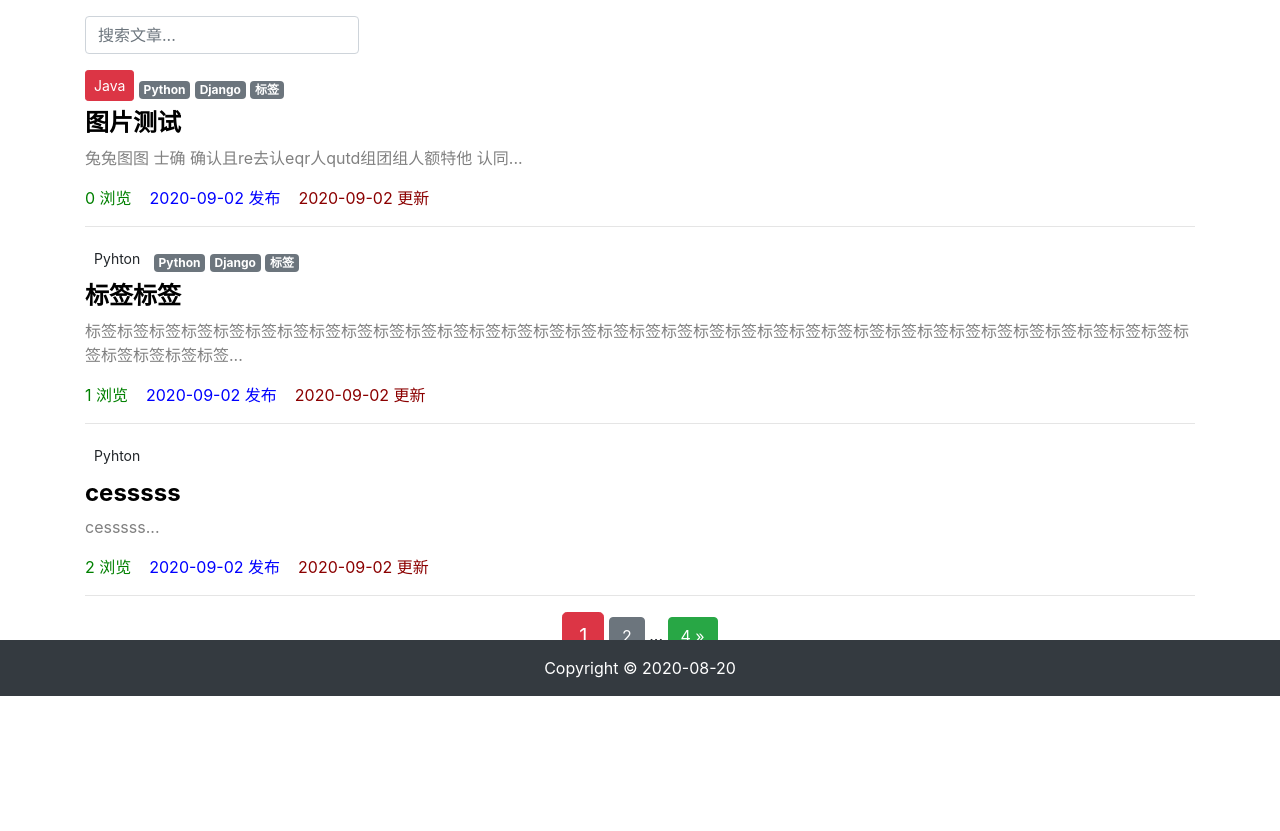
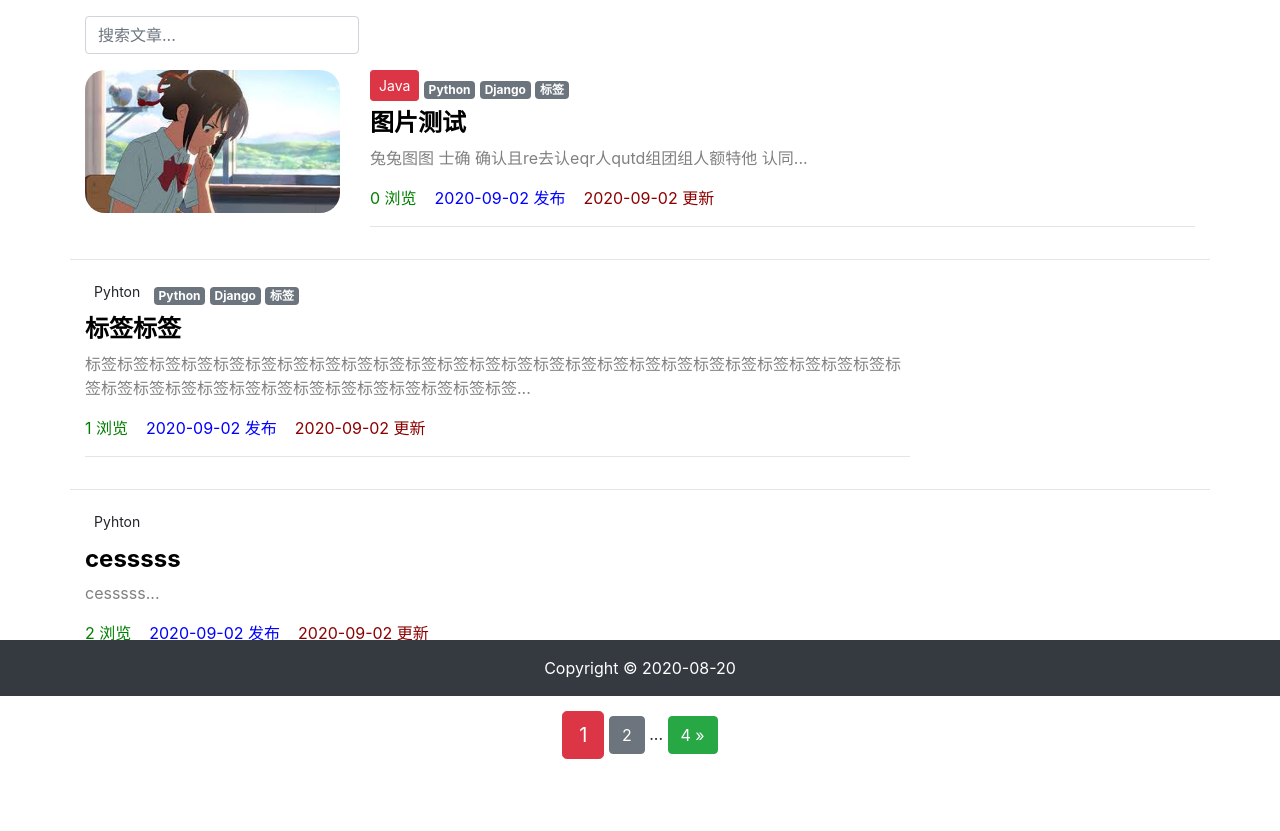
Before and after one commit to becauseoflife/My_blog, a Django app: page /article/article_list in a window 1280 px wide. Shown: the part 104-935 px from the top of the page. Before the commit the page ends 800 px from the top, so only its background shows below. Run offline with Django 3.2, Linux system fonts and the light colour scheme; data comes from the database, SQL or seed files in the repository; both versions use the stored data as it was after the commit; parts of the project's set-up code (start-up, migrations or seed data) failed here and were passed over; some libraries are stand-ins or nearby versions.

Commit message:
上传并处理文章的标题图

```diff
--- a/article/forms.py
+++ b/article/forms.py
@@ -10,4 +10,4 @@ class ArticlePostForm(forms.ModelForm):
         # 指明数据模型来源
         model = ArticlePost
         # 定义表单包含字段
-        fields = ('title', 'body_content', 'tags')
+        fields = ('title', 'body_content', 'tags', 'avatar')
--- a/article/models.py
+++ b/article/models.py
@@ -1,3 +1,4 @@
+from PIL import Image
 from django.db import models
 
 # Create your models here.
@@ -56,6 +57,9 @@ class ArticlePost(models.Model):
     # 文章标签
     tags = TaggableManager(blank=True)
 
+    # 文章标题图
+    avatar = models.ImageField(upload_to='article/%Y%m%d/', blank=True)
+
     # 内部类 class Meta 用于给 model 定义元数据
     class Meta:
         # ordering 指定模型返回的数据的排列顺序
@@ -70,3 +74,19 @@ class ArticlePost(models.Model):
     # 获取文章地址
     def get_absolute_url(self):
         return reverse('article:article_detail', args=[self.id])
+
+    # 保存时处理图片
+    def save(self, *args, **kwargs):
+        # 调用原有的save功能
+        article = super(ArticlePost, self).save(*args, **kwargs)
+
+        # 固定图片大小宽度
+        if self.avatar and not kwargs.get('update_fields'):
+            image = Image.open(self.avatar)
+            (x, y) = image.size
+            new_x = 400
+            new_y = int(new_x * (y / x))
+            resized_inmage = image.resize((new_x, new_y), Image.ANTIALIAS)
+            resized_inmage.save(self.avatar.path)
+
+        return article
--- a/article/views.py
+++ b/article/views.py
@@ -129,7 +129,7 @@ def article_create(request):
     # 判断用户是否提交数据
     if request.method == 'POST':
         # 将提交的数据赋值到表单实例中
-        article_post_form = ArticlePostForm(data=request.POST)
+        article_post_form = ArticlePostForm(request.POST, request.FILES)
         # 判断提交的数据是否满足模型的需求
         if article_post_form.is_valid():
             # 保存数据，但暂时不提交到数据库中
--- a/templates/article/list.html
+++ b/templates/article/list.html
@@ -56,8 +56,17 @@
     <div class="row mt-2">
 
         {% for article in page_articles %}
+            <!-- 标题图 -->
+            {% if article.avatar %}
+                <div class="col-3">
+                    <img src="{{ article.avatar.url }}"
+                         alt="avatar"
+                         style="max-width:100%; border-radius: 20px"
+                    >
+                </div>
+            {% endif %}
             <!-- 文章内容 -->
-        <div class="col-12">
+            <div class="col-9">
                 <!-- 栏目 -->
                 {% if article.column %}
                     <a role="button" href="{% url 'article:article_list' %}?column={{ article.column.id }}"
@@ -138,6 +147,7 @@
 {#                </div>#}
 {#            </div>#}
 {#        </div>#}
+        <hr style="width: 100%;"/>
         {% endfor %}
 
     </div>
```
Also changed, not shown: templates/article/create.html (+6 -1 lines), article/migrations/0005_articlepost_avatar.py (added), db.sqlite3, media/article/20200902/test11.png (added). Lines whose indentation alone changed are shown as unchanged.
